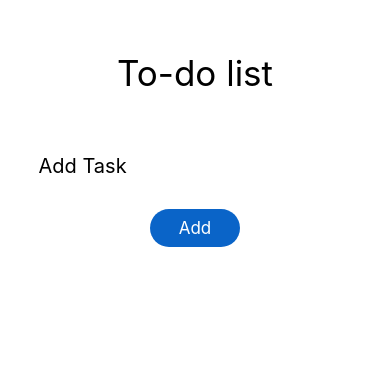
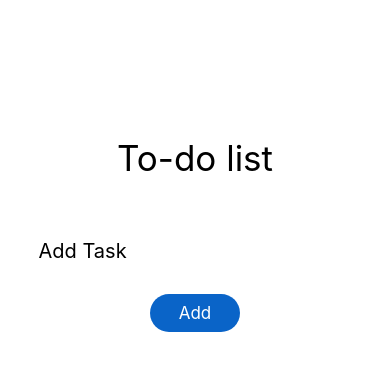
Before and after one commit to AryamanMishra/To-do-List-RN, a React Native app: screen / in a window 390 px wide. Shown: the part 230-600 px from the top of the page. Built offline with nearby package versions, Linux system fonts and the light colour scheme.

Commit message:
minor position updates

```diff
--- a/App.js
+++ b/App.js
@@ -81,10 +81,13 @@ const App = ()=> {
 
 const styles = StyleSheet.create({
 	container :{
-		flex:.9,
+		position:'relative',
+		top:'8%',
+		flex:1,
 		alignItems:'center',
 		justifyContent:'center',
 		backgroundColor:'#fff',
+		marginBottom:50
 	},
 	title :{
 		fontSize:35,
--- a/List.js
+++ b/List.js
@@ -47,17 +47,18 @@ const List = ({ list,clearList,editItem,removeItem })=> {
 
 const styles = StyleSheet.create({
     list: {
-        flex:0.37,
+        flex:0.65,
         marginHorizontal:'7.5%',
         width:350,
         height:'auto',
         alignItems:'center',
         justifyContent:'center',
-        marginBottom:100
+        marginBottom:80,
+
     },
 	clearAllbtn:{
-        marginBottom:10,
-        marginTop:20,
+        marginBottom:5,
+        marginTop:30,
 		width:100,
 		backgroundColor:'rgb(10,100,200)',
 		borderRadius:20
```
